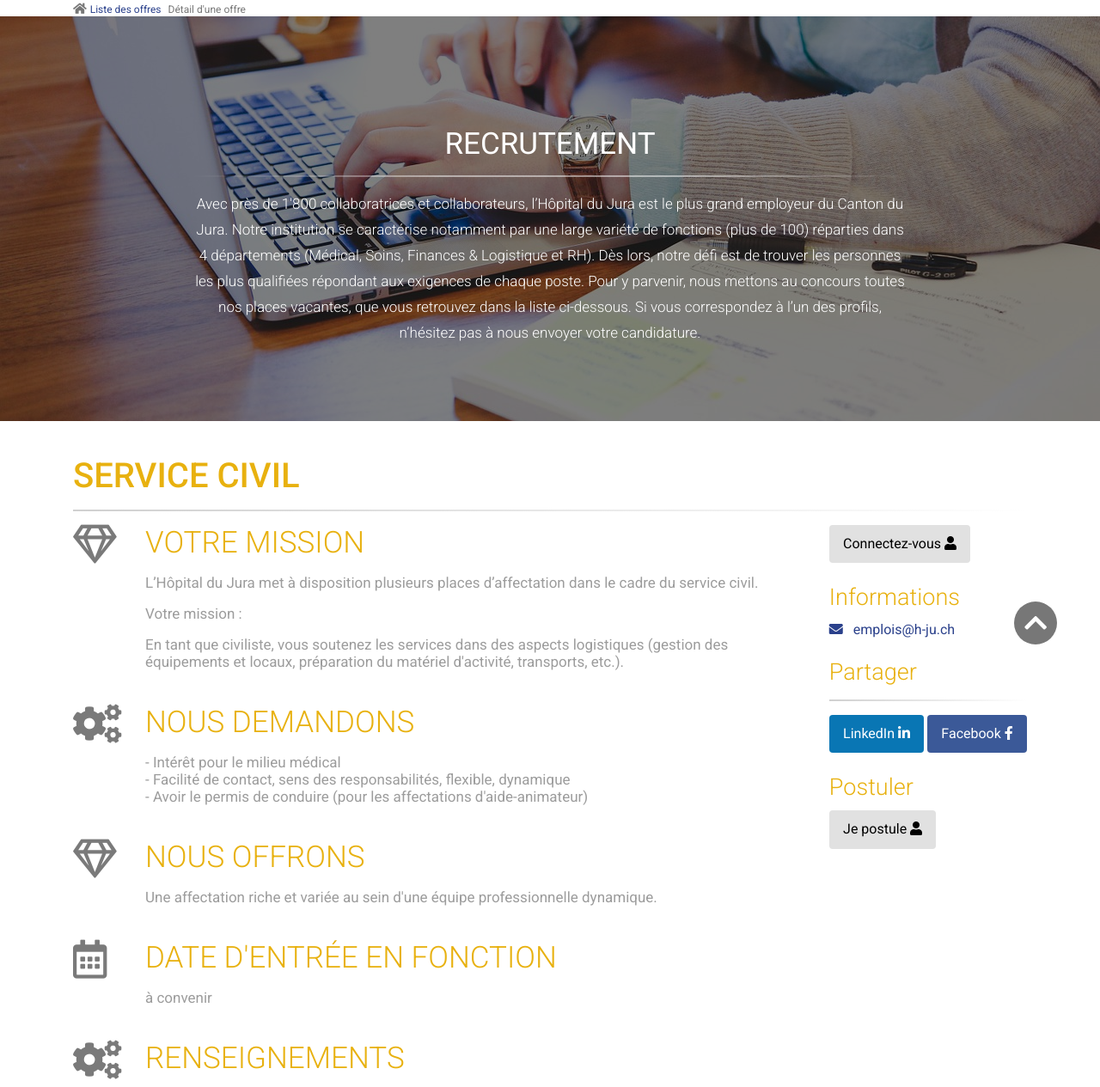
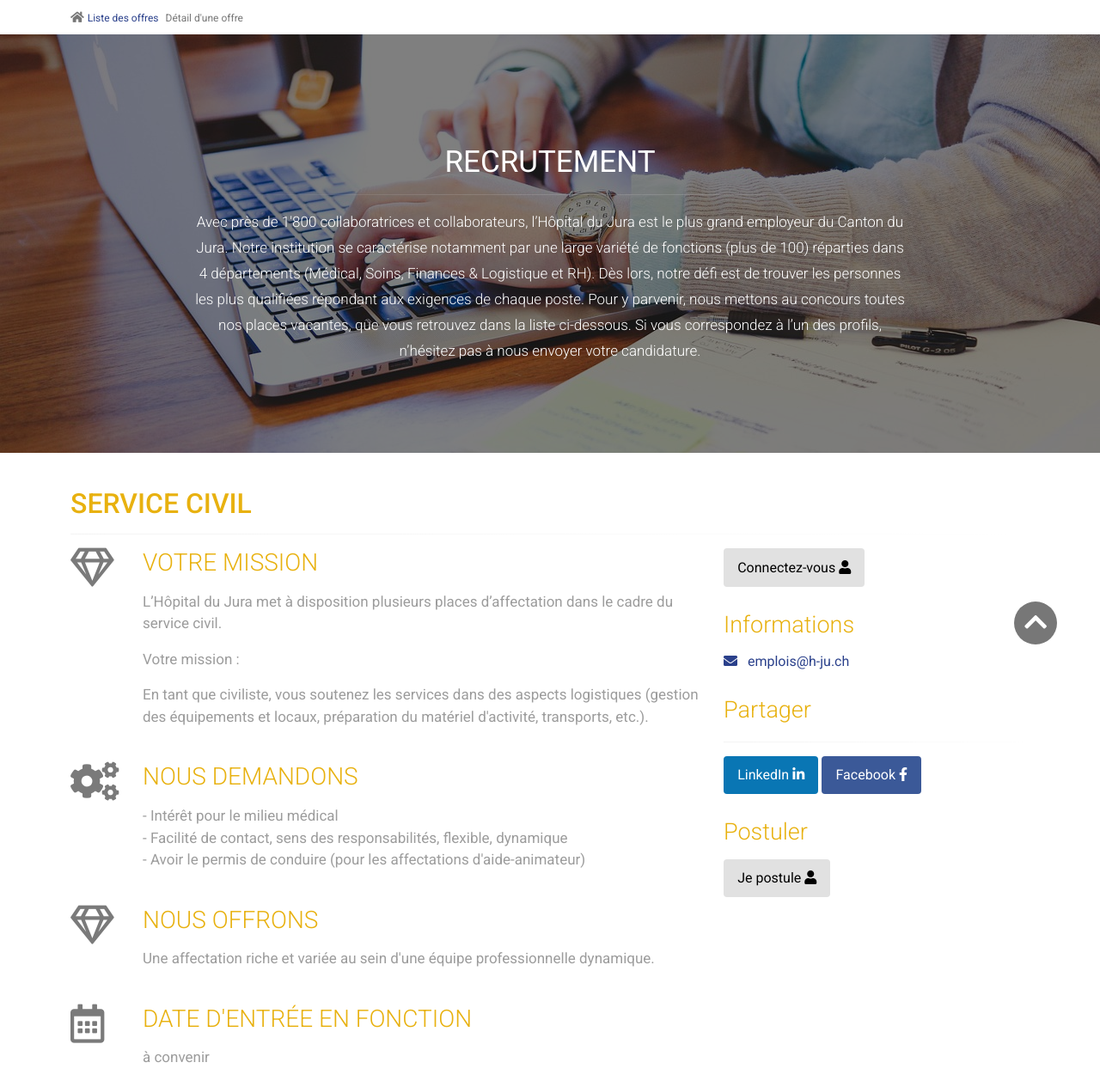
Before and after one commit to eloducrest/repro_site_albert, a plain HTML site: page index.html in a window 1280 px wide. Shown: the top 1265 px of the page at 86% size. Drawn offline with nearby package versions, Linux system fonts and the light colour scheme; some icons are missing.

Commit message:
add bootstrap

```diff
--- a/index.html
+++ b/index.html
@@ -14,6 +14,8 @@
     <link rel="preconnect" href="https://fonts.googleapis.com">
     <link rel="preconnect" href="https://fonts.gstatic.com" crossorigin>
     <link href="https://fonts.googleapis.com/css2?family=Roboto:ital,wght@0,100;0,300;0,400;0,500;0,700;0,900;1,100;1,300;1,400;1,500;1,700;1,900&display=swap" rel="stylesheet">
+    <!-- bootstrap -->
+    <link href="https://cdn.jsdelivr.net/npm/bootstrap@5.1.3/dist/css/bootstrap.min.css" rel="stylesheet" integrity="sha384-1BmE4kWBq78iYhFldvKuhfTAU6auU8tT94WrHftjDbrCEXSU1oBoqyl2QvZ6jIW3" crossorigin="anonymous">
     <!-- my style -->
     <link rel="stylesheet" type="text/css" href="style.css">
 </head>
@@ -37,6 +39,8 @@
         <section class="section-top top-img-bg">
             <div class="overlay"></div>
             <div class="container">
+                <div class="row">
+                    <div class="col-12">
                         <div class="section-top-info-content">
                             <h1 class="section-top-title">RECRUTEMENT</h1>
                             <hr class="separator">
@@ -48,16 +52,20 @@
                             correspondez à l’un des profils, n’hésitez pas à nous envoyer votre candidature.</p>
                         </div>
                     </div>
+                </div>
+            </div>
         </section>
 
         <section class="section-main">
             <div class="container">
-
+                <div class="row">
+                    <div class="col-12">
                         <div class="title-separator-section">
                             <h2>Service civil</h2>
                             <hr class="separator">
                         </div>
-
+                    </div>
+                    <div class="col-md-12 col-lg-8">
                         <div class="job-offer-content">
                             <div class="job-offer-section">
                                 <div class="job-offer-icon">
@@ -125,7 +133,8 @@
                                 </div>
                             </div>
                         </div>
-
+                    </div>
+                    <div class="col-md-12 col-lg-4">
                         <aside class="aside-job-offer">
                             <div class="aside-connect">
                                 <a href="#" class="btn btn-grey">
@@ -165,10 +174,14 @@
 
                         </aside>
                     </div>
+                </div>
+            </div>
         </section>
 
         <section class="section-contact" id="i-postulate">
             <div class="container">
+                <div class="row">
+                    <div class="col-12 col-md-8">
                         <div class="title-separator-section">
                             <h2>Je <strong>Postule</strong></h2>
                             <hr class="separator">
@@ -251,6 +264,8 @@
                             </form>
                         </div>
                     </div>
+                </div>
+            </div>
         </section>
     </main>
 
@@ -269,6 +284,8 @@
     </footer>
 </body>
 
+<!-- boottrap -->
+<script src="https://cdn.jsdelivr.net/npm/bootstrap@5.1.3/dist/js/bootstrap.bundle.min.js" integrity="sha384-ka7Sk0Gln4gmtz2MlQnikT1wXgYsOg+OMhuP+IlRH9sENBO0LRn5q+8nbTov4+1p" crossorigin="anonymous"></script>
 
 <!-- Scroll to form-->
 <script>
--- a/style.css
+++ b/style.css
@@ -25,13 +25,6 @@ html {
 .overlay {
     background-color: black;
     opacity: 0.5;
-}
-.container {
-    width: 100%;
-    padding-right: 15px;
-    padding-left: 15px;
-    margin-right: auto;
-    margin-left: auto;
 }
 .title-separator-section {
     color: #E8B10F;
@@ -132,8 +125,9 @@ html {
 }
 .section-top.top-img-bg {
     background-image: url('img/fond1intro.jpg');
-    background-position: 0 -250px;
+    background-position: center;
     background-size: cover;
+    background-repeat: no-repeat;
     /*min-height: 250px;*/
 }
 .section-top .overlay {
@@ -191,8 +185,6 @@ html {
 
 /* >>>> JOB OFFER<<<< */
 .job-offer-content {
-    width: 75%;
-    float: left;
 }
 
 .job-offer-section {
@@ -209,10 +201,10 @@ html {
     margin-left: 1.5rem;
 }
 .job-offer-section .job-offer-text h3 {
-    font-size: 35px;
     font-weight: 300;
     margin-bottom: 1rem;
     color: #E8B10F;
+    word-break: break-word;
 }
 .job-offer-section .job-offer-text p {
     font-size: 17px;
@@ -232,7 +224,6 @@ html {
 
 /* >>>> ASIDE <<<< */
 .aside-job-offer {
-    float: right;
 }
 .aside-job-offer > .btn i {
     margin-left: 0.6rem;
@@ -270,7 +261,6 @@ html {
 /* >>>> SECTION CONTACT <<<< */
 /* >>>> SECTION CONTACT <<<< */
 .section-contact {
-    clear: both;
     background-color: #fafafa;
     border-top: 1px solid #e8e8e8;
     padding-top: 2.5rem;
@@ -283,7 +273,6 @@ html {
     background: linear-gradient(to right, rgba(208, 208, 208, 1) 0%, rgba(208, 208, 208, 0) 100%);
 }
 .contact-form-container {
-    width: 60%;
     padding-bottom: 4rem;
 }
 .contact-form-container span{
@@ -359,20 +348,13 @@ footer ul.nav-list {
         max-width: 1140px;
     }
 }
-/*
-@media (min-width: 992px) {
-    .container {
-        max-width: 960px;
+@media (max-width: 991px) {
+    .aside-job-offer {
+        margin-top: 2.5rem;
     }
 }
-@media (min-width: 768px) {
-    .container {
-        max-width: 720px;
+@media (max-width: 767px) {
+    .section-top .section-top-info-content {
+        max-width: 100%;
     }
 }
-@media (min-width: 576px) {
-    .container {
-        max-width: 540px;
-    }
-}
-*/
```
Lines whose indentation alone changed are shown as unchanged.
